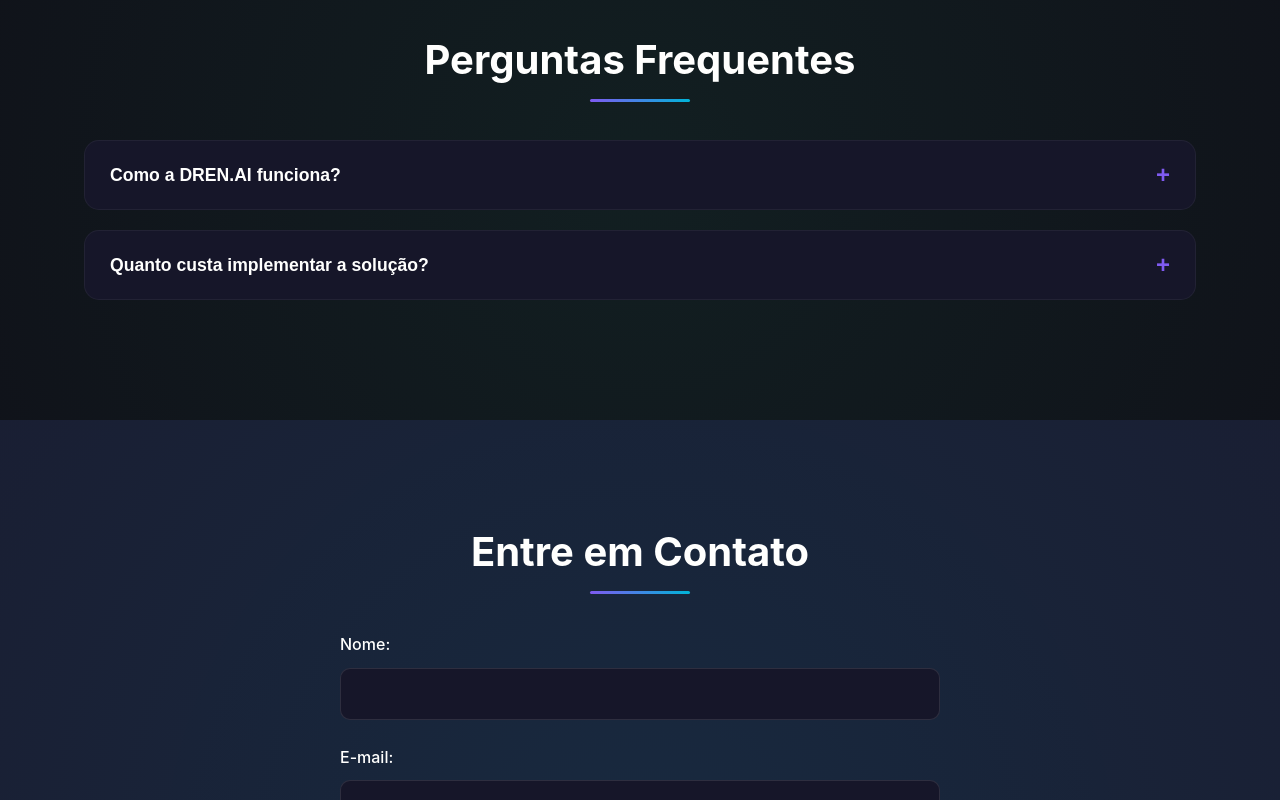
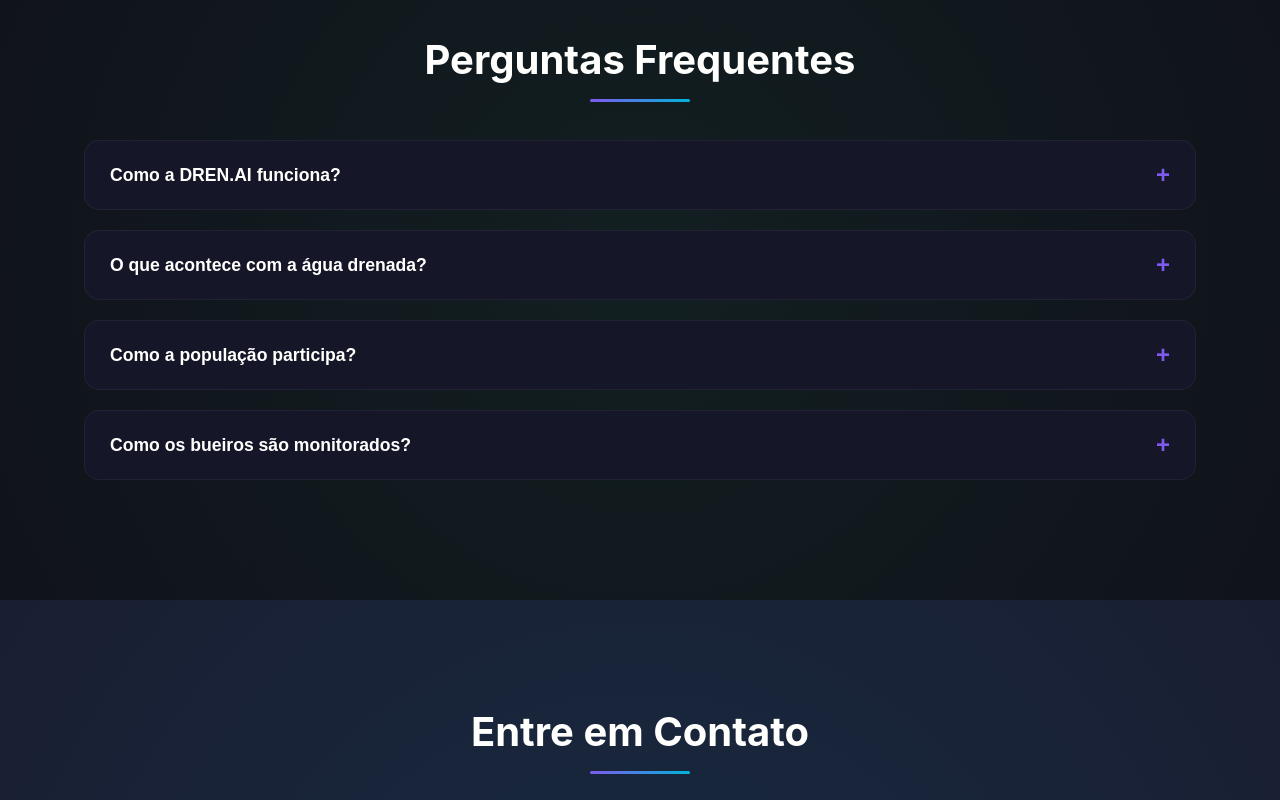
Before and after one commit to rafaelmalaguti/GS, a plain HTML site: page index.html in a window 1280 px wide. Shown: the part 3933-4733 px from the top of the page. Drawn offline with Linux system fonts and the light colour scheme.

Commit message:
Update index.html

```diff
--- a/index.html
+++ b/index.html
@@ -162,9 +162,23 @@
                 </div>
 
                 <div class="faq-item">
-                    <button class="faq-question">Quanto custa implementar a solução?</button>
+                    <button class="faq-question">O que acontece com a água drenada?</button>
                     <div class="faq-answer">
-                        <p>O custo varia de acordo com o tamanho da área a ser monitorada. Entre em contato para um orçamento personalizado.</p>
+                        <p>Parte da água coletada pode ser tratada e reutilizada pela SABESP, contribuindo com o uso racional dos recursos hídricos.</p>
+                    </div>
+                </div>
+
+                <div class="faq-item">
+                    <button class="faq-question">Como a população participa?</button>
+                    <div class="faq-answer">
+                        <p>Além de interagir pelo chatbot, os moradores ajudam reportando bueiros obstruídos e se informando sobre o status da drenagem local — fortalecendo a gestão colaborativa.</p>
+                    </div>
+                </div>
+
+                <div class="faq-item">
+                    <button class="faq-question">Como os bueiros são monitorados?</button>
+                    <div class="faq-answer">
+                        <p>Sensores são instalados nos bueiros para medir o nível de água, identificar entupimentos e enviar essas informações automaticamente para uma central digital.</p>
                     </div>
                 </div>
             </div>
```
